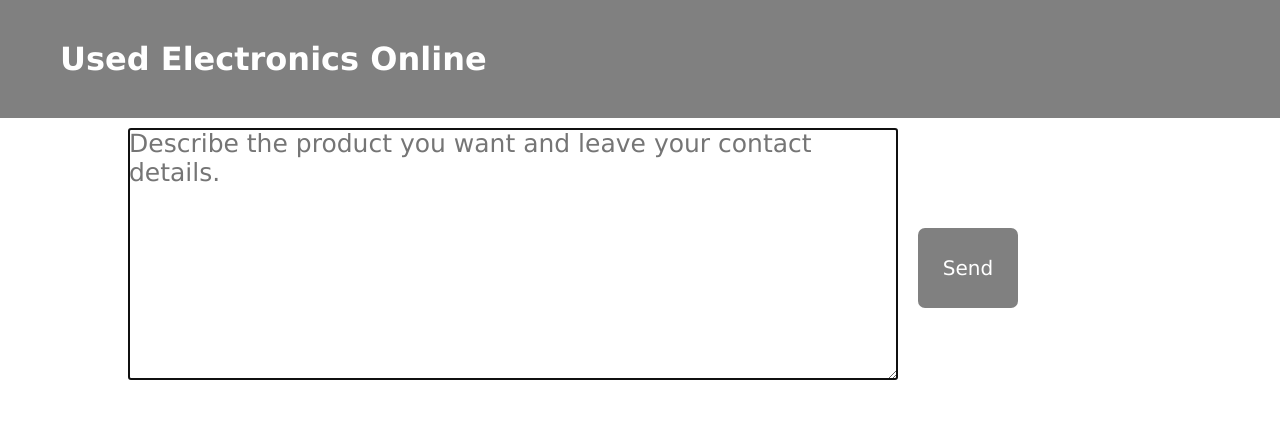
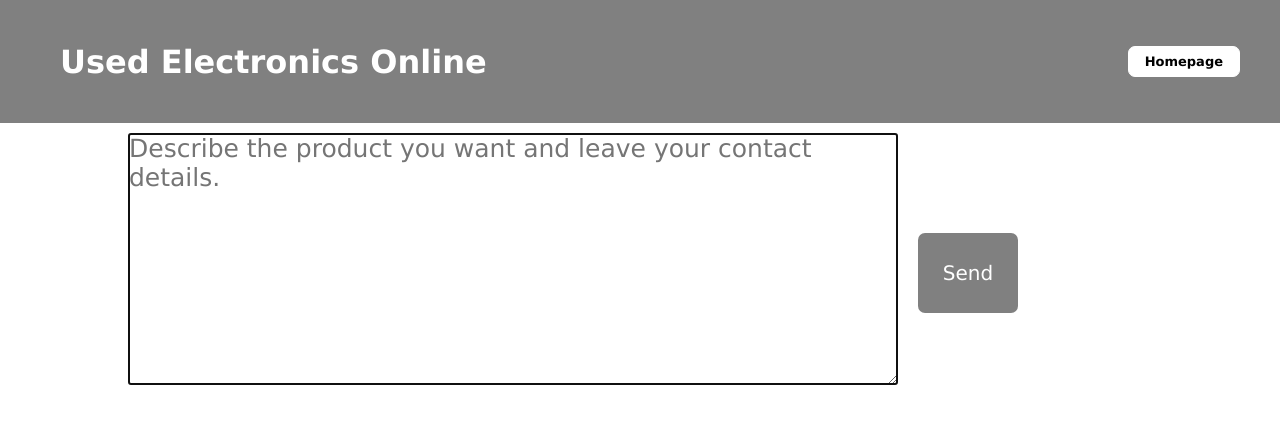
Before and after one commit to ZHENG518/UsedElectronicsOnline, a website: page demand.html in a window 1280 px wide. Shown: the top 436 px of the page. Drawn offline with Linux system fonts and the light colour scheme; no server answers.

Commit message:
demand fix

```diff
--- a/demand.html
+++ b/demand.html
@@ -74,6 +74,7 @@ textarea{
           <h1 style="color:white">Used Electronics Online</h1>
         </td>
         <td id="header-right" style="padding-right:70px" align="right">
+          <input name="login" class="login_button" type="button" value="Homepage" onclick="clo()" />
         </td>
       </tr>
     </table>
@@ -119,6 +120,10 @@ textarea{
         location.reload();
     }
 
+    function clo(){
+      window.top.close();
+    }
+
 
   </script>
 </body>
```
Also changed, not shown: login.html (+1 -0 lines).
